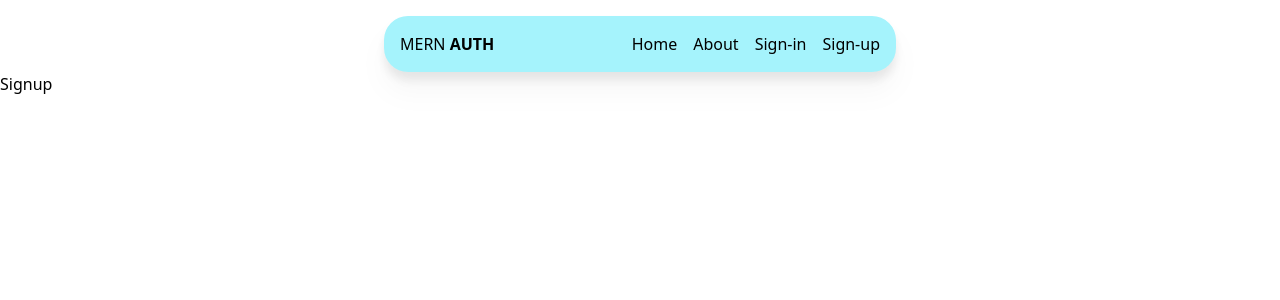
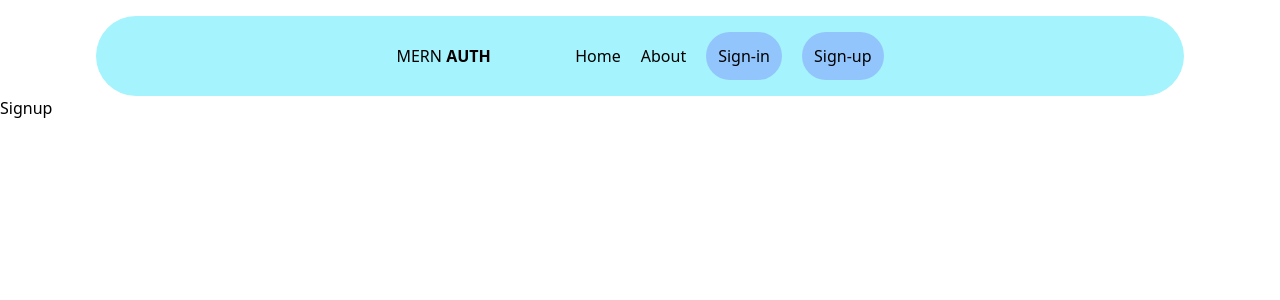
Before and after one commit to imalicolak/mern-fullstack, a React (Vite) app in the folder client/: page /sign-up in a window 1280 px wide. Shown: the top 300 px of the page. Built offline with nearby package versions, Linux system fonts and the light colour scheme.

Commit message:
Created user model

```diff
--- a/client/src/components/Navbar.jsx
+++ b/client/src/components/Navbar.jsx
@@ -3,15 +3,15 @@ import { Link } from 'react-router-dom'
 
 const Navbar = () => {
 	return (
-		<div className='bg-cyan-200 lg:w-[40%] md:w-[50%] sm:w-[70%] xs:w-[90%] xs:rounded-none rounded-3xl mx-auto drop-shadow-xl mt-4 xs:mt-0  '>
-			<div className='flex justify-between items-center  max-w-2xl mx-auto p-4 '>
+		<div className='bg-cyan-200 w-[90%] lg:w-[85%] md:w-[80%] sm:w-[75%] rounded-full mx-auto  mt-4  '>
+			<div className='flex justify-evenly items-center gap-2 lg:p-4 md:p-4 sm:p-4 max-w-2xl mx-auto p-4 sticky '>
 				<Link to='/'>
 					<h1 className=' '>
-						MERN{' '}
+						MERN
 						<block className='font-bold'> AUTH </block>
 					</h1>
 				</Link>
-				<ul className='flex gap-4'>
+				<ul className='flex gap-5 items-center justify-center'>
 					<Link to='home'>
 						<li>Home</li>
 					</Link>
@@ -19,10 +19,14 @@ const Navbar = () => {
 						<li>About</li>
 					</Link>
 					<Link to='sign-in'>
-						<li>Sign-in</li>
+						<li className='bg-blue-300 p-3 rounded-full'>
+							Sign-in
+						</li>
 					</Link>
 					<Link to='sign-up'>
-						<li>Sign-up</li>
+						<li className='bg-blue-300 p-3 rounded-full'>
+							Sign-up
+						</li>
 					</Link>
 				</ul>
 			</div>
```
Also changed, not shown: 1 other file (tests, documents, lock files or other folders).
